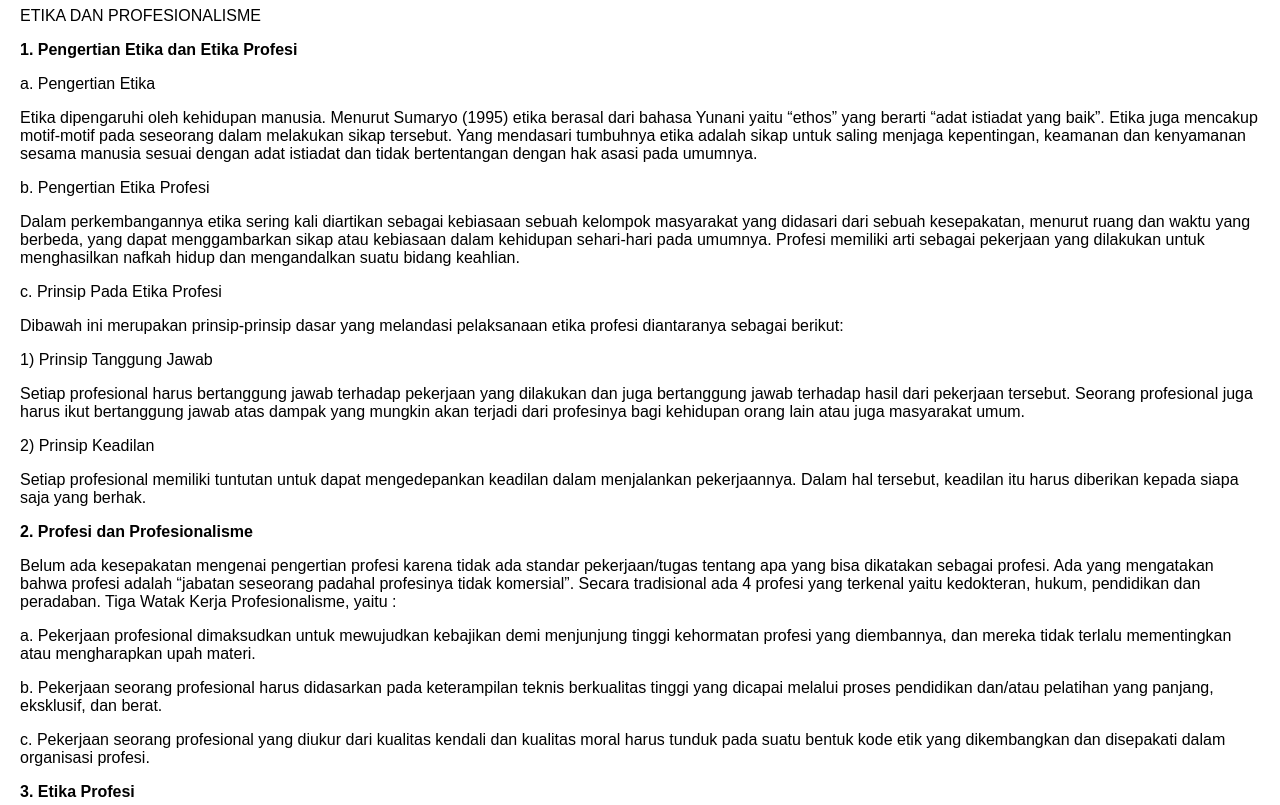
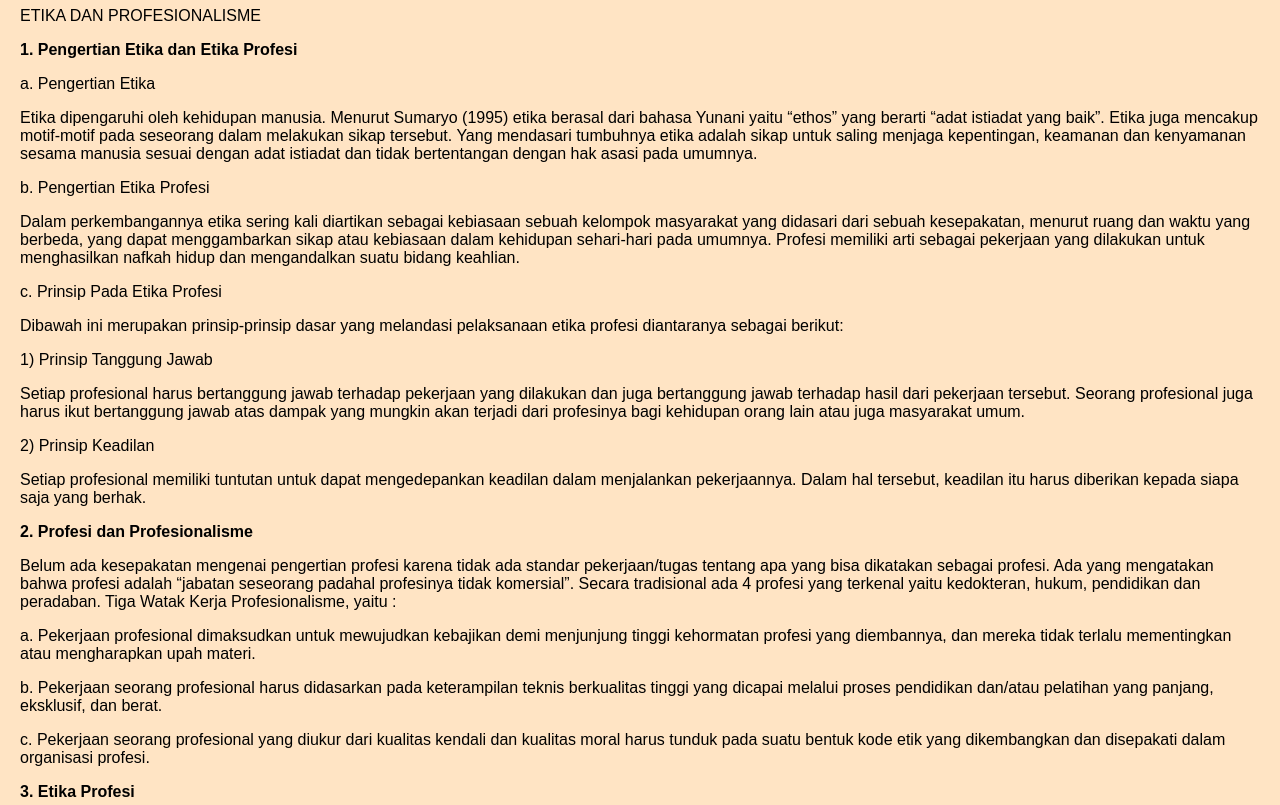
Before and after one commit to amarabdillah/AmarAbdillah, a plain HTML site: page p13.html in a window 1280 px wide. Shown: the part 151-956 px from the top of the page. Drawn offline with Linux system fonts and the light colour scheme.

Commit message:
Update p13.html

```diff
--- a/p13.html
+++ b/p13.html
@@ -6,7 +6,7 @@
   <title>Pertemuan 1</title>
   <link rel="stylesheet" href="styles.css">
 </head>
-<body>
+<body style="background-color: #FFE4C4">
   <header>
     <nav>
       <ul>
```
